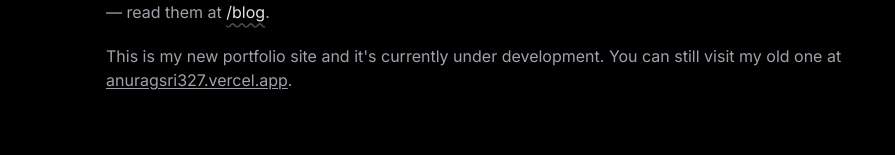
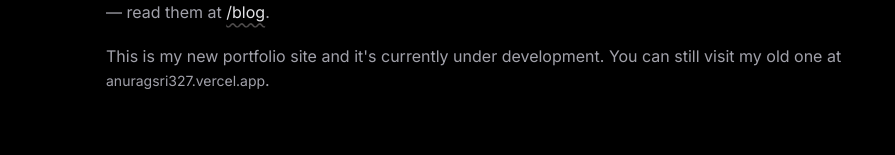
Before and after one commit to anurag-327/Portfolio, a Next.js app: page / in a window 1280 px wide. Shown: the part 500-655 px from the top of the page, without its empty margins (166-1061 px from the left). Built offline with nearby package versions, Linux system fonts and the light colour scheme.

Commit message:
style: fixed style issue on into

```diff
--- a/components/home/Intro.tsx
+++ b/components/home/Intro.tsx
@@ -55,7 +55,7 @@ export default function Intro() {
           <a
             href="https://anuragsri327.vercel.app/"
             target="_blank"
-            className="underline underline-offset-2 hover:text-blue-500"
+            className="hover:underline text-sm underline-offset-2 hover:text-blue-500"
           >
             anuragsri327.vercel.app
           </a>
```
